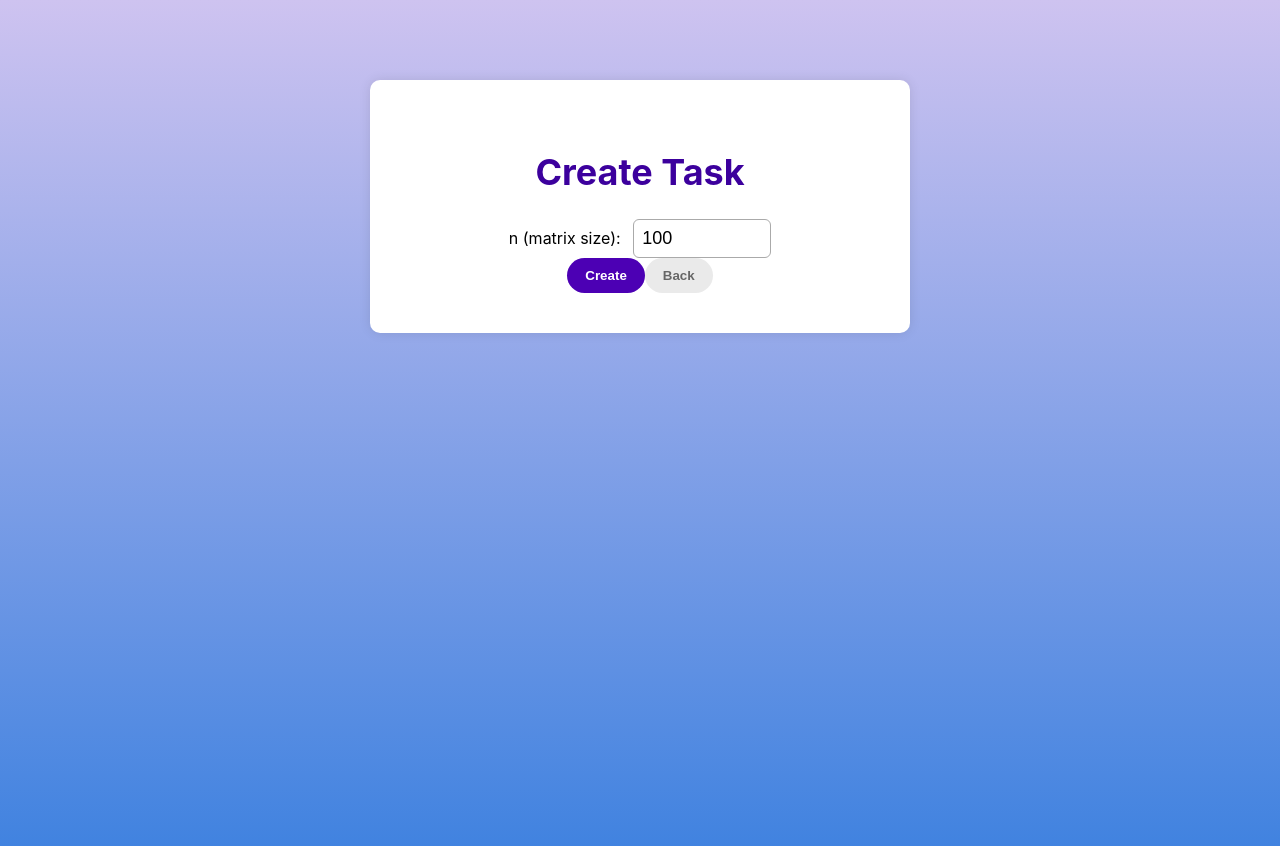
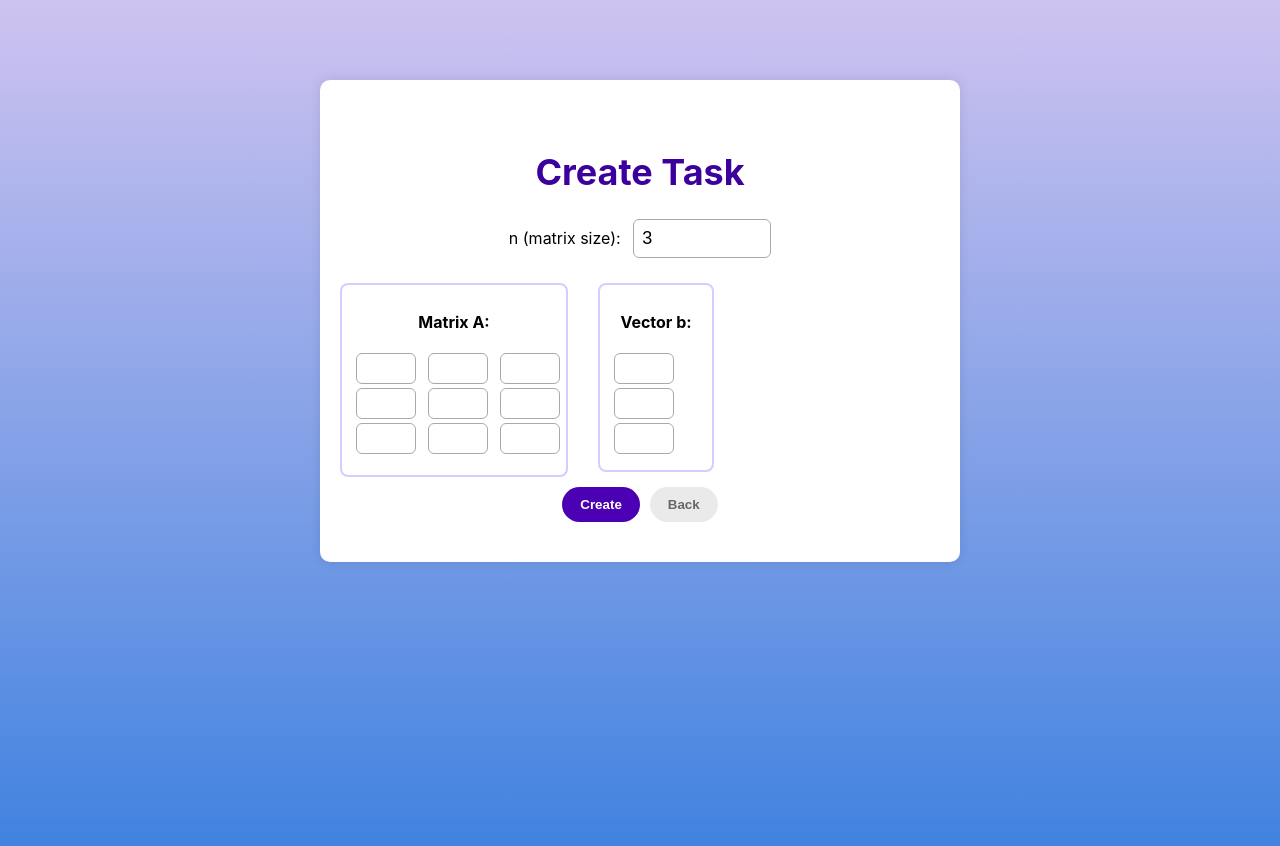
Before and after one commit to Luibbo/web-SLAE-solve, a React (Create React App) app in the folder frontend/web-slae-frontend/: page /create in a window 1280 px wide. Shown: the top 846 px of the page. Built offline with nearby package versions, Linux system fonts and the light colour scheme; no server answers; the HTML template or start-up script is replaced by a standard one.

Commit message:
Updated CreateTask page

```diff
--- a/frontend/web-slae-frontend/src/Components/CreateTask/CreateTask.css
+++ b/frontend/web-slae-frontend/src/Components/CreateTask/CreateTask.css
@@ -1,6 +1,5 @@
-/* ===== Create Task Page ===== */
 .create-form {
-    max-width: 500px;
+    max-width: 600px;
     margin: 80px auto;
     background: #fff;
     padding: 40px 20px;
@@ -23,3 +22,30 @@
     border-radius: 6px;
     border: 1px solid #aaa;
 }
+
+
+.matrix-input {
+  display: flex;
+  flex-direction: column;
+  gap: 4px;
+  margin-bottom: 15px;
+}
+
+.matrix-row {
+  display: flex;
+  gap: 4px;
+}
+
+.matrix-row input,
+.vector-input input {
+  width: 50px;
+  padding: 4px;
+  text-align: center;
+}
+
+.vector-input {
+  display: flex;
+  flex-direction: column;
+  gap: 4px;
+  margin-bottom: 10px;
+}
--- a/frontend/web-slae-frontend/src/Components/CreateTask/CreateTask.jsx
+++ b/frontend/web-slae-frontend/src/Components/CreateTask/CreateTask.jsx
@@ -1,27 +1,92 @@
-// src/pages/CreateTaskPage.jsx
-import React, { useState } from "react";
+import React, { useState, useEffect } from "react";
 import { createTask } from "../../api";
 import { useNavigate } from "react-router-dom";
 import "./CreateTask.css"
 
 export default function CreateTaskPage() {
   const navigate = useNavigate();
-  const [n, setN] = useState(100);
+  const [n, setN] = useState(3);
+  const [A, setA] = useState([]);
+  const [b, setB] = useState([]);
   const [creating, setCreating] = useState(false);
+
+  // regenerate empty matrix/vector when n changes
+  useEffect(() => {
+    setA(Array.from({ length: n }, () => Array(n).fill("")));
+    setB(Array.from({ length: n }, () => ""));
+  }, [n]);
+
+  // const handleMatrixChange = (i, j, value) => {
+  //   const newA = [...A];
+  //   newA[i][j] = value;
+  //   setA(newA);
+  // };
+
+  // const handleVectorChange = (i, value) => {
+  //   const newB = [...b];
+  //   newB[i] = value;
+  //   setB(newB);
+  // };
+
+  // const handleSubmit = async (e) => {
+  //   e.preventDefault();
+  //   const payload = { params: { n, values: A, b } };
+
+  //   setCreating(true);
+  //   try {
+  //     const res = await createTask(payload);
+  //     alert("Task created: " + res.task_id);
+  //     navigate("/tasks");
+  //   } catch (err) {
+  //     console.error(err);
+  //     alert("Create failed");
+  //   } finally {
+  //     setCreating(false);
+  //   }
+  // };
+
+  const handleSizeChange = (value) => {
+    const newN = Number(value);
+    setN(newN);
+
+    setA(Array(newN).fill(null).map(() => Array(newN).fill("")));
+    setB(Array(newN).fill(""));
+  };
+
+  const handleMatrixChange = (i, j, value) => {
+    const updated = [...A];
+    updated[i][j] = value;
+    setA(updated);
+  };
+
+  const handleVectorChange = (i, value) => {
+    const updated = [...b];
+    updated[i] = value;
+    setB(updated);
+  };
+
+  const isFullyFilled = () => {
+    return A.every(row => row.every(cell => cell !== "")) &&
+           b.every(cell => cell !== "");
+  };
 
   const handleSubmit = async (e) => {
     e.preventDefault();
-    // build a simple params object: matrix and vector
-    // const vals = Array.from({length: n}, () => Array.from({length: n}, () => Math.floor(Math.random() * 10)));
-    // const b = Array.from({length: n}, () => Math.floor(Math.random() * 21) - 10);
-    const payload = { params: { n} };
+
+    let payload = { params: { n }};
+
+    if (isFullyFilled()) {
+      payload.params.values = A.map(row => row.map(Number));
+      payload.params.b = b.map(Number);
+    } else {
+      alert("The parameters were not entered completely - the matrix will be generated automatically");
+    }
 
     setCreating(true);
     try {
       const res = await createTask(payload);
       alert("Task created: " + res.task_id);
-      console.log("Params", res.params)
-      navigate("/tasks"); // back to home
+      navigate("/tasks");
     } catch (err) {
       console.error(err);
       alert("Create failed");
@@ -34,13 +99,64 @@ export default function CreateTaskPage() {
     <div className="create-form">
       <h2>Create Task</h2>
       <form onSubmit={handleSubmit}>
+        {/* N input */}
         <div>
           <label>n (matrix size): </label>
-          <input type="number" value={n} onChange={(e) => setN(Number(e.target.value))} min={1} max={1000} />
+          <input
+            type="number"
+            value={n}
+            onChange={(e) => setN(Number(e.target.value))}
+            min={1}
+            max={250}
+          />
         </div>
+        <div className="matrix-wrapper">
+          {/* Matrix input */}
+          <div className="matrix-box">
+            <h4>Matrix A:</h4>
+            <div className="matrix-input">
+              {A.map((row, i) => (
+                <div key={i} className="matrix-row">
+                  {row.map((val, j) => (
+                    <input
+                      key={`${i}-${j}`}
+                      type="number"
+                      value={val}
+                      onChange={(e) => handleMatrixChange(i, j, e.target.value)}
+                    />
+                  ))}
+                </div>
+              ))}
+            </div>
+          </div>
+
+          {/* Vector input */}
+          <div className="vector-box">
+            <h4>Vector b:</h4>
+            <div className="vector-input">
+              {b.map((val, i) => (
+                <input
+                  key={i}
+                  type="number"
+                  value={val}
+                  onChange={(e) => handleVectorChange(i, e.target.value)}
+                />
+              ))}
+            </div>
+          </div>
+        </div>
+        {/* Buttons */}
         <div>
-          <button className="btn-main" type="submit" disabled={creating}>{creating ? "Creating..." : "Create"}</button>
-          <button className="btn-grey" type="button" onClick={() => navigate("/tasks")}>Back</button>
+          <button className="btn-main" type="submit" disabled={creating}>
+            {creating ? "Creating..." : "Create"}
+          </button>
+          <button
+            className="btn-grey"
+            type="button"
+            onClick={() => navigate("/tasks")}
+          >
+            Back
+          </button>
         </div>
       </form>
     </div>
--- a/frontend/web-slae-frontend/src/Components/TaskMetadata/TaskMetadata.css
+++ b/frontend/web-slae-frontend/src/Components/TaskMetadata/TaskMetadata.css
@@ -76,6 +76,7 @@
 .vector-box {
     max-width: 400px;
     max-height: 280px;
+    min-width: 100px;
     overflow: auto;
     border: 2px solid #d9caff;
     border-radius: 8px;
@@ -136,6 +137,8 @@
     color: #676767;
     padding: 10px 18px;
     border-radius: 30px;
+    margin-top: 10px;
+    margin-left: 10px;
     font-weight: bold;
     cursor: pointer;
     border: none;
```
